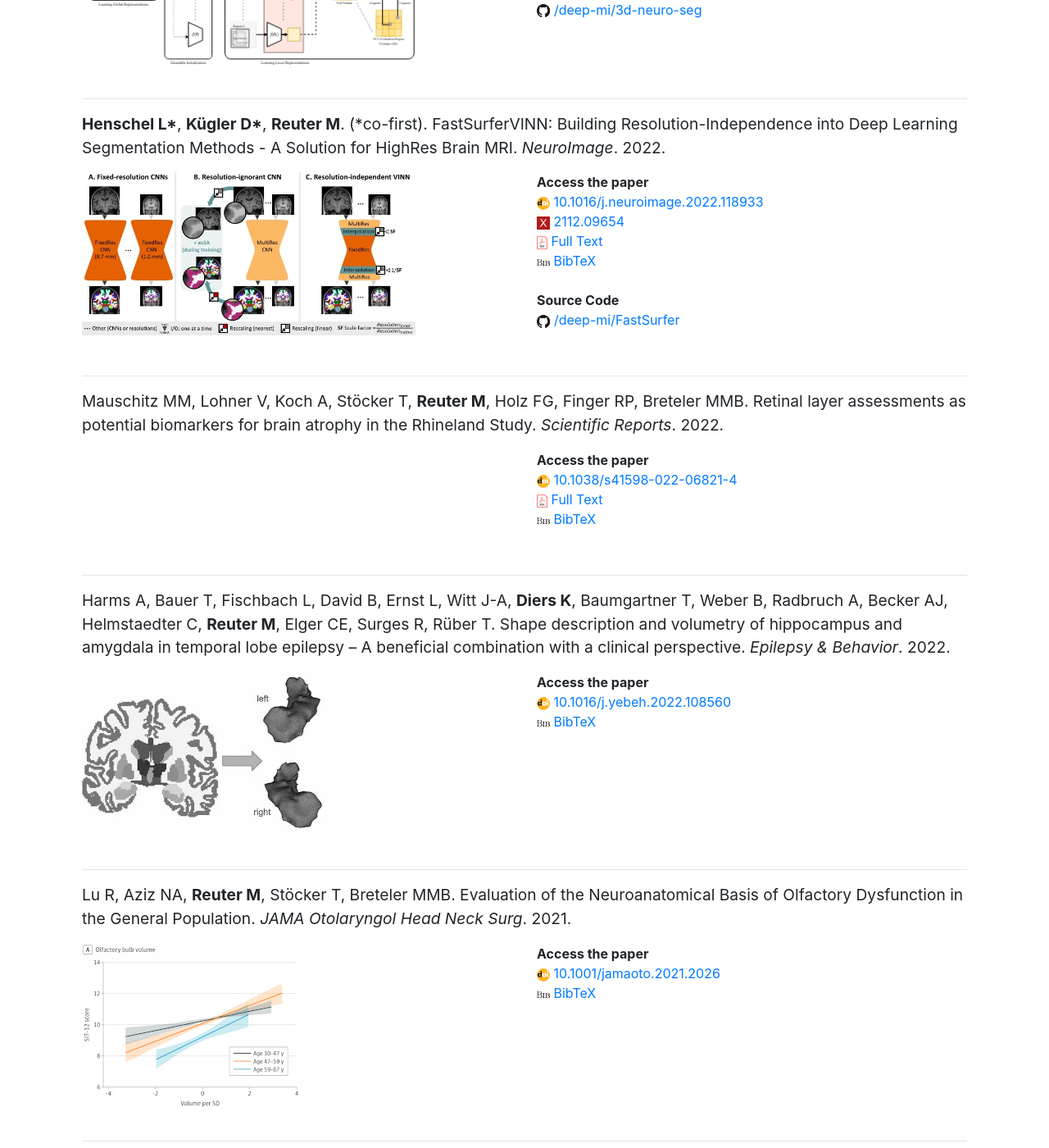
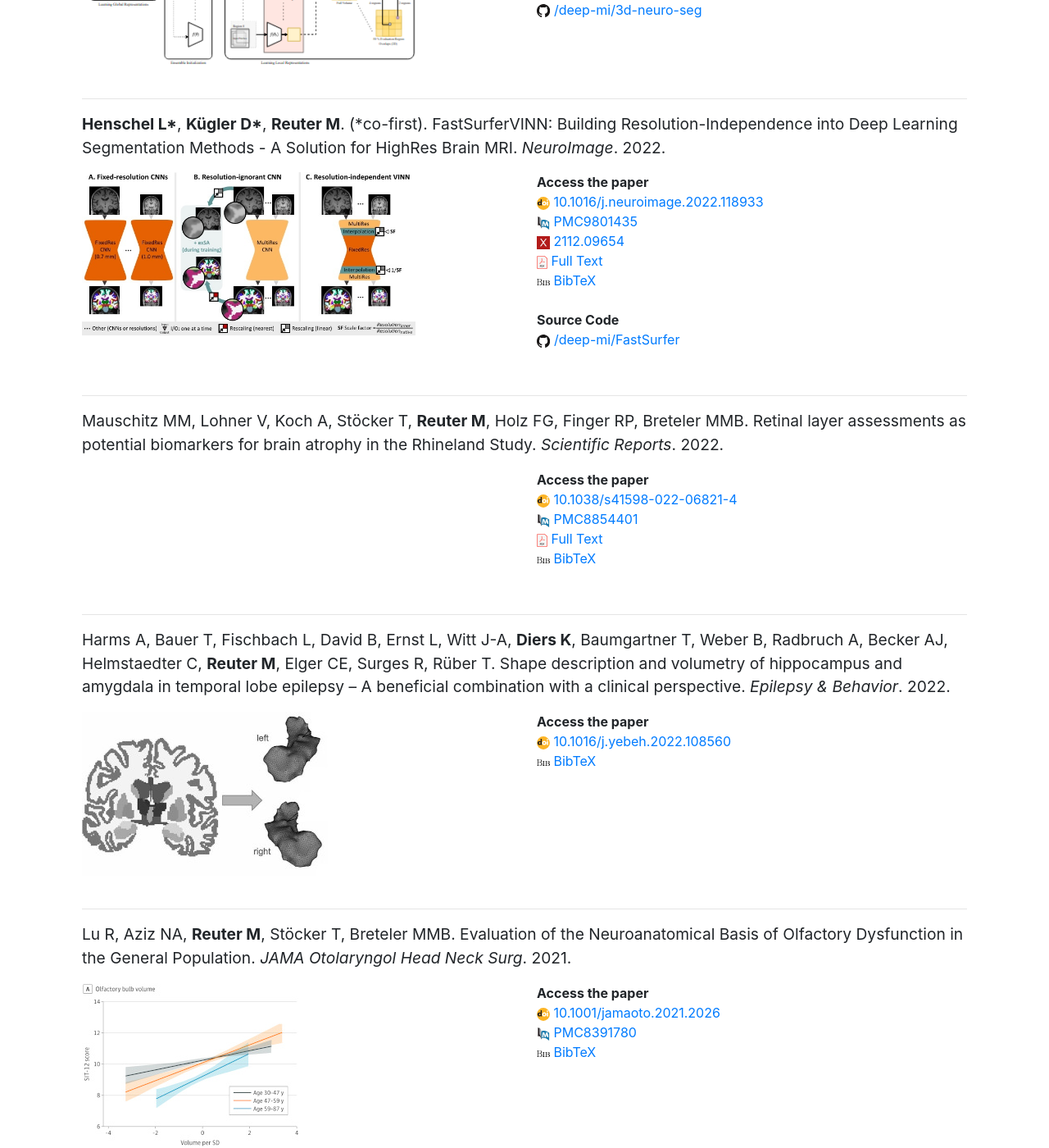
Before and after one commit to Deep-MI/Deep-MI.github.io, a Jekyll site: the page built from publications/index.html, in a window 1280 px wide and 1400 px high, scrolled down 4273 px. Shown: the whole window at 82% size. Built offline with Jekyll 4.4.1, drawn with Linux system fonts in a browser that asks for light colours; nearby versions of some CDN libraries; comment, search, counter and statistics services are not loaded.

Commit message:
Update pmcids

```diff
--- a/_data/publications.yml
+++ b/_data/publications.yml
@@ -189,6 +189,7 @@
   volume: 251
   year: 2022
   arxiv: 2112.09654
+  pmcid: 'PMC9801435'
   image: '/static/pub/henschel_2022.jpg'
   github: /deep-mi/FastSurfer
   doi: 10.1016/j.neuroimage.2022.118933
@@ -202,6 +203,7 @@
   type: 'journal'
   year: 2022
   bibtex: '/static/pub/mauschitz_2022.bib'
+  pmcid: 'PMC8854401'
   pdf: 'https://www.nature.com/articles/s41598-022-06821-4.pdf'
   doi: 10.1038/s41598-022-06821-4
 
@@ -221,6 +223,7 @@
   journal: '*JAMA Otolaryngol Head Neck Surg*'
   type: 'journal'
   year: 2021
+  pmcid: 'PMC8391780'
   image: '/static/pub/lu_2021b.jpg'
   doi: 10.1001/jamaoto.2021.2026
   bibtex: '/static/pub/lu_2021b.bib'
```
